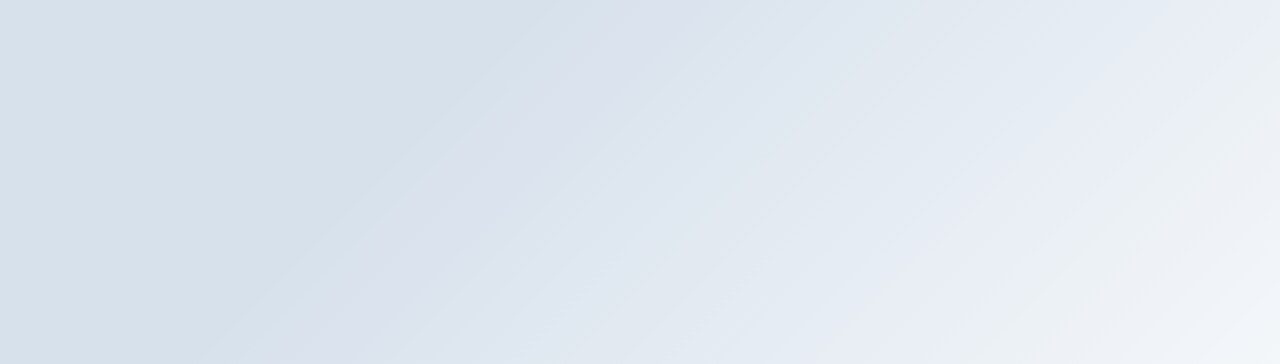
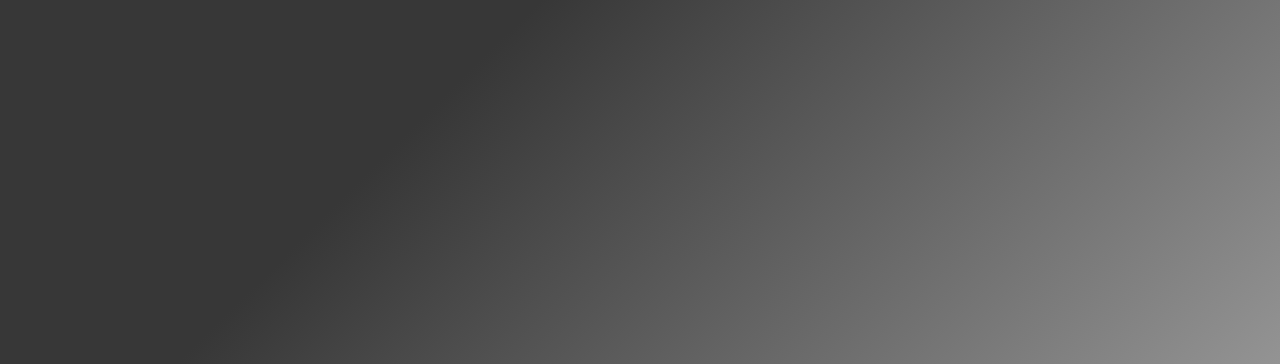
Before and after one commit to gulgazor/socials, a plain HTML site: page index.html in a window 1280 px wide. Shown: the top 364 px of the page. Drawn offline with Linux system fonts and the light colour scheme.

Commit message:
Update style.css

```diff
--- a/style.css
+++ b/style.css
@@ -10,7 +10,7 @@ html,body{
   height: 100%;
   width: 100%;
   place-items: center;
-  background: linear-gradient(315deg, #ffffff 0%, #d7e1ec 74%);
+  background: linear-gradient(315deg, #b8b8b8 0%, #373737 74%);
 }
 .wrapper{
   display: inline-flex;
```
